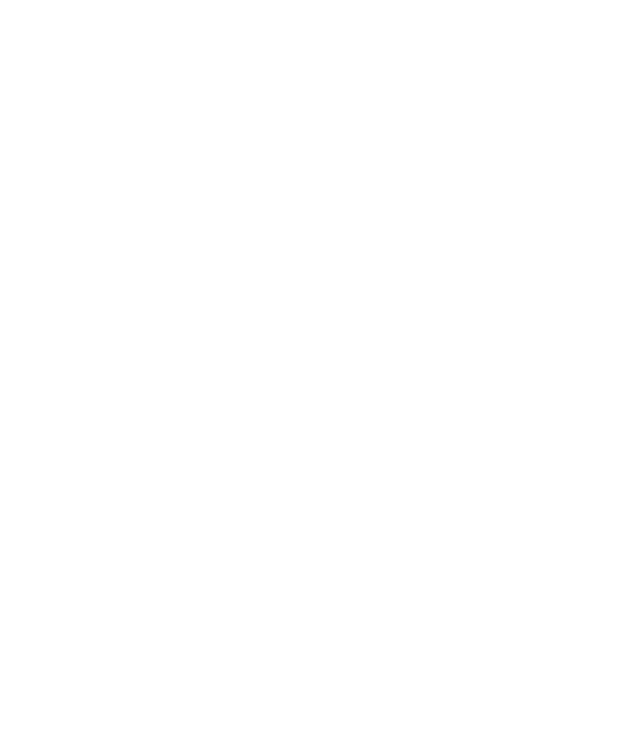
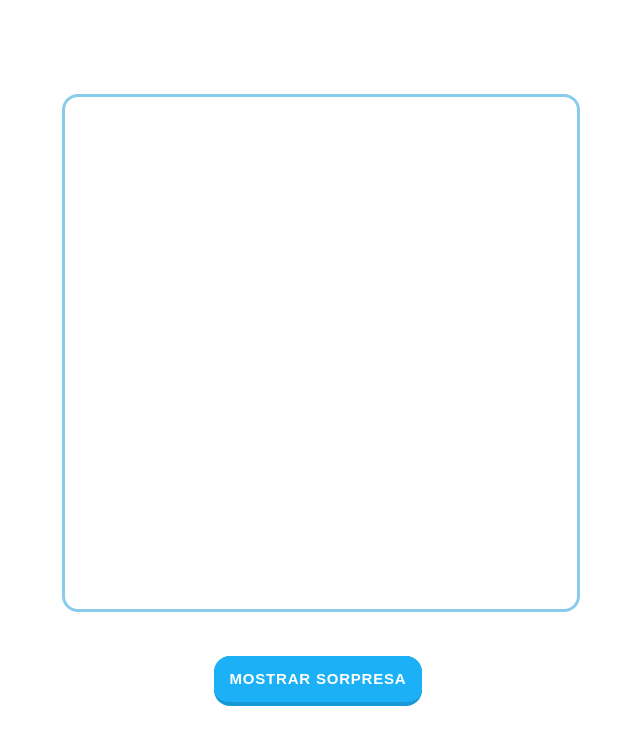
Before and after one commit to abdedarghal111/flor-para-otra-flor, a website built with Vite: page index.html in a window 1280 px wide. Shown: the whole page, without its empty margins (322-962 px from the left). Built offline with nearby package versions, Linux system fonts and the light colour scheme.

Commit message:
feat: aplication builded

```diff
--- a/index.html
+++ b/index.html
@@ -7,7 +7,15 @@
     <title>Vite App</title>
   </head>
   <body>
-    <div id="app"></div>
+    <div id="app">
+      <!-- <h4>Canvas <span id="coords"></span></h4> -->
+      <div class="canvasCont">
+        <canvas id="turtlecanvas" width="700" height="700"></canvas>
+        <canvas id="imagecanvas" width="700" height="700" style="display:none"></canvas>
+      </div>
+      <!-- <span id="message" class="message-hide">Coordinates has been copied to clipboard</span> -->
+       <button id="actionButton">Mostrar sorpresa</button>
+    </div>
     <script type="module" src="/src/js/main.js"></script>
   </body>
 </html>
--- a/src/css/style.css
+++ b/src/css/style.css
@@ -1,96 +1,143 @@
-:root {
-  font-family: system-ui, Avenir, Helvetica, Arial, sans-serif;
-  line-height: 1.5;
-  font-weight: 400;
-
-  color-scheme: light dark;
-  color: rgba(255, 255, 255, 0.87);
-  background-color: #242424;
-
-  font-synthesis: none;
-  text-rendering: optimizeLegibility;
-  -webkit-font-smoothing: antialiased;
-  -moz-osx-font-smoothing: grayscale;
+body {
+  margin: 0;
 }
 
-a {
-  font-weight: 500;
-  color: #646cff;
-  text-decoration: inherit;
-}
-a:hover {
-  color: #535bf2;
+.canvasCont {
+  display: grid;
+  grid-template-columns: 100%;
+  grid-template-rows: 100%;
+  aspect-ratio: 1/1;
+  max-width: 70%;
+  max-height: 60%;
 }
 
-body {
-  margin: 0;
-  display: flex;
-  place-items: center;
-  min-width: 320px;
-  min-height: 100vh;
+@media screen and (min-width: 900px) {
+  .canvasCont {
+
+    max-width: 40%;
+    max-height: 60%;
+  }
 }
 
-h1 {
-  font-size: 3.2em;
-  line-height: 1.1;
+canvas {
+  aspect-ratio: 1/1;
+  grid-column: 1/2;
+  grid-row: 1/2;
+  width: 100%;
+  height: 100%;
+  /* border: black solid 1px; */
+  border: solid #189ad683;
+  border-radius: 16px;
+  /* border-radius: 15px;
+  -webkit-box-shadow: 26px 21px 50px 9px rgba(0,0,0,0.51);
+  -moz-box-shadow: 26px 21px 50px 9px rgba(0,0,0,0.51);
+  box-shadow: 26px 21px 50px 9px rgba(0,0,0,0.51); */
 }
 
 #app {
-  max-width: 1280px;
-  margin: 0 auto;
-  padding: 2rem;
-  text-align: center;
+  min-width: 100vw;
+  min-height: 100vh;
+  display: flex;
+  align-items: center;
+  justify-content: center;
+  flex-direction: column;
+  gap: 50px;
 }
 
-.logo {
-  height: 6em;
-  padding: 1.5em;
-  will-change: filter;
-  transition: filter 300ms;
-}
-.logo:hover {
-  filter: drop-shadow(0 0 2em #646cffaa);
-}
-.logo.vanilla:hover {
-  filter: drop-shadow(0 0 2em #f7df1eaa);
+#actionButton {
+  width: fit-content;
 }
 
-.card {
-  padding: 2em;
+
+
+
+
+
+
+
+
+
+
+
+
+
+
+
+
+
+
+
+
+
+
+
+
+
+
+
+
+
+/* CSS */
+#actionButton {
+  appearance: button;
+  background-color: #1899D6;
+  border: solid transparent;
+  border-radius: 16px;
+  border-width: 0 0 4px;
+  box-sizing: border-box;
+  color: #FFFFFF;
+  cursor: pointer;
+  display: inline-block;
+  font-family: din-round,sans-serif;
+  font-size: 15px;
+  font-weight: 700;
+  letter-spacing: .8px;
+  line-height: 20px;
+  margin: 0;
+  outline: none;
+  overflow: visible;
+  padding: 13px 16px;
+  text-align: center;
+  text-transform: uppercase;
+  touch-action: manipulation;
+  transform: translateZ(0);
+  transition: filter .2s;
+  user-select: none;
+  -webkit-user-select: none;
+  vertical-align: middle;
+  white-space: nowrap;
 }
 
-.read-the-docs {
-  color: #888;
+#actionButton:after {
+  background-clip: padding-box;
+  background-color: #1CB0F6;
+  border: solid transparent;
+  border-radius: 16px;
+  border-width: 0 0 4px;
+  bottom: -4px;
+  content: "";
+  left: 0;
+  position: absolute;
+  right: 0;
+  top: 0;
+  z-index: -1;
 }
 
-button {
-  border-radius: 8px;
-  border: 1px solid transparent;
-  padding: 0.6em 1.2em;
-  font-size: 1em;
-  font-weight: 500;
-  font-family: inherit;
-  background-color: #1a1a1a;
-  cursor: pointer;
-  transition: border-color 0.25s;
-}
-button:hover {
-  border-color: #646cff;
-}
-button:focus,
-button:focus-visible {
-  outline: 4px auto -webkit-focus-ring-color;
+#actionButton,
+#actionButton:focus {
+  user-select: auto;
 }
 
-@media (prefers-color-scheme: light) {
-  :root {
-    color: #213547;
-    background-color: #ffffff;
-  }
-  a:hover {
-    color: #747bff;
-  }
-  button {
-    background-color: #f9f9f9;
-  }
+#actionButton:hover:not(:disabled) {
+  filter: brightness(1.1);
+  -webkit-filter: brightness(1.1);
 }
+
+#actionButton:disabled {
+  cursor: auto;
+}
+
+#actionButton:active {
+  border-width: 4px 0 0;
+  background: none;
+}
--- a/src/js/main.js
+++ b/src/js/main.js
@@ -1 +1,67 @@
 import '../css/style.css'
+import inicialize from './js-turtle.js'
+
+let imagecanvas = document.getElementById("imagecanvas");
+let turtlecanvas = document.getElementById("turtlecanvas");
+let actionButton = document.getElementById("actionButton");
+
+actionButton.addEventListener("click", displayFlower);
+inicialize(1024, 1024);
+function displayFlower() {
+    actionButton.disabled = true;
+    actionButton.innerText = "Una flor para otra flor"
+    clear();
+    draw();
+    //showGrid(24);
+
+    setSpeed(10);
+    setJumpSteps(0)
+    hideTurtle();
+
+    width(10);
+    pendown();
+
+
+
+    let TAMANO_PETALO = 300
+    let ESPACIO_ENTRE_PETALO_INTERNO = 7
+    let ESPACIO_ENTRE_PETALOS_LATERAL = 90//40
+    let CANTIDAD_PETALOS = 18
+    let CANTIDAD_HOJAS_INTERNAS = 40
+
+    let RADIO_FLOR = ESPACIO_ENTRE_PETALOS_LATERAL
+    goto(RADIO_FLOR, 0)
+
+    for (let i = 0; i < CANTIDAD_PETALOS; i++) {
+        for (let j = 0; j < CANTIDAD_HOJAS_INTERNAS; j++) {
+            if(j == 0 || j == 2){color(255, 0, 0)}else{color(255, 255, 0);}
+            right(90)
+            circle(TAMANO_PETALO - j * ESPACIO_ENTRE_PETALO_INTERNO, 90)
+            left(90)
+            circle(TAMANO_PETALO - j * ESPACIO_ENTRE_PETALO_INTERNO, 90)
+            right(180)
+        }
+        circle(ESPACIO_ENTRE_PETALOS_LATERAL, 20)
+    }
+
+    //centro
+    color(255, 165, 0) //naranja
+    width(10);
+    let resta = 2
+    let radius = RADIO_FLOR
+    for (let i = 0; i < RADIO_FLOR; i += resta) {
+        penup()
+        left(90)
+        forward(resta)
+        right(90)
+        pendown()
+        radius -= resta
+        circle(radius)
+    }
+
+    //contorno centro
+    goto(RADIO_FLOR, 0)
+    color(0, 0, 0)
+    width(4);
+    circle(RADIO_FLOR)
+}
```
